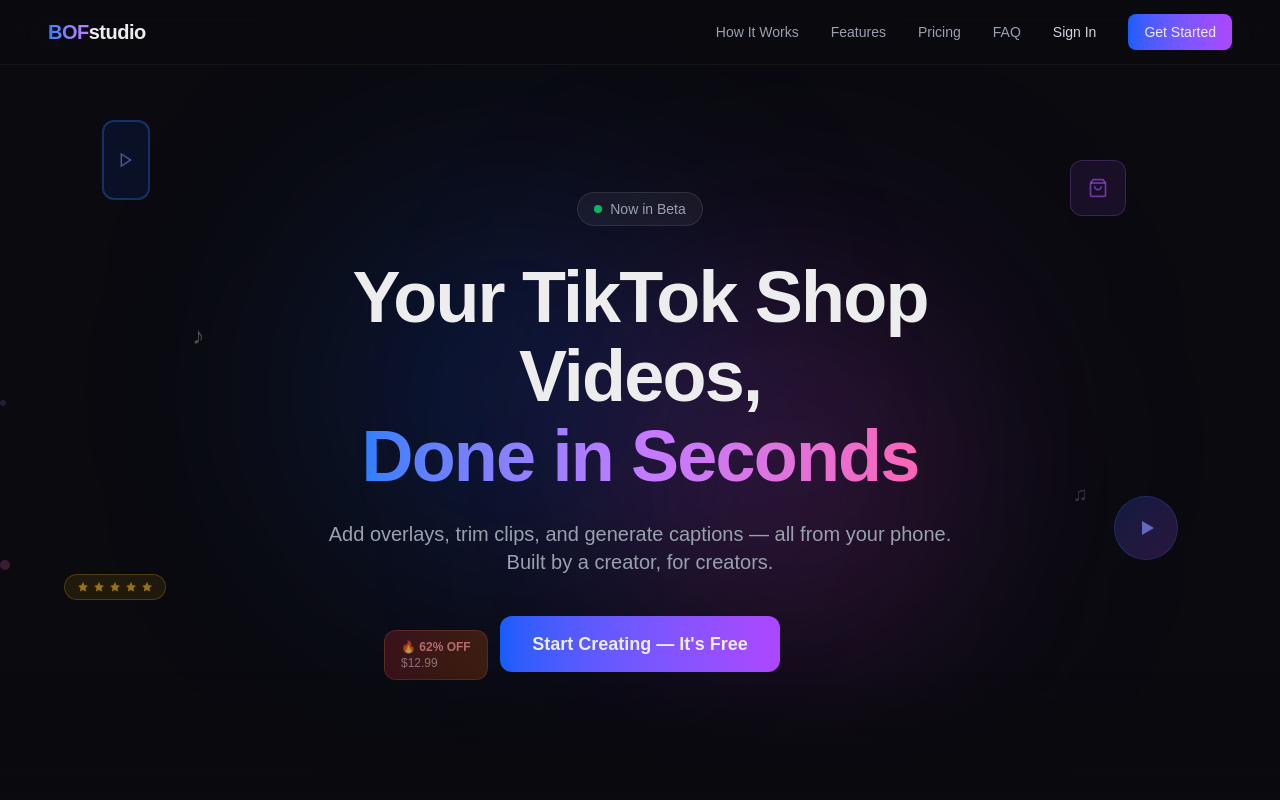
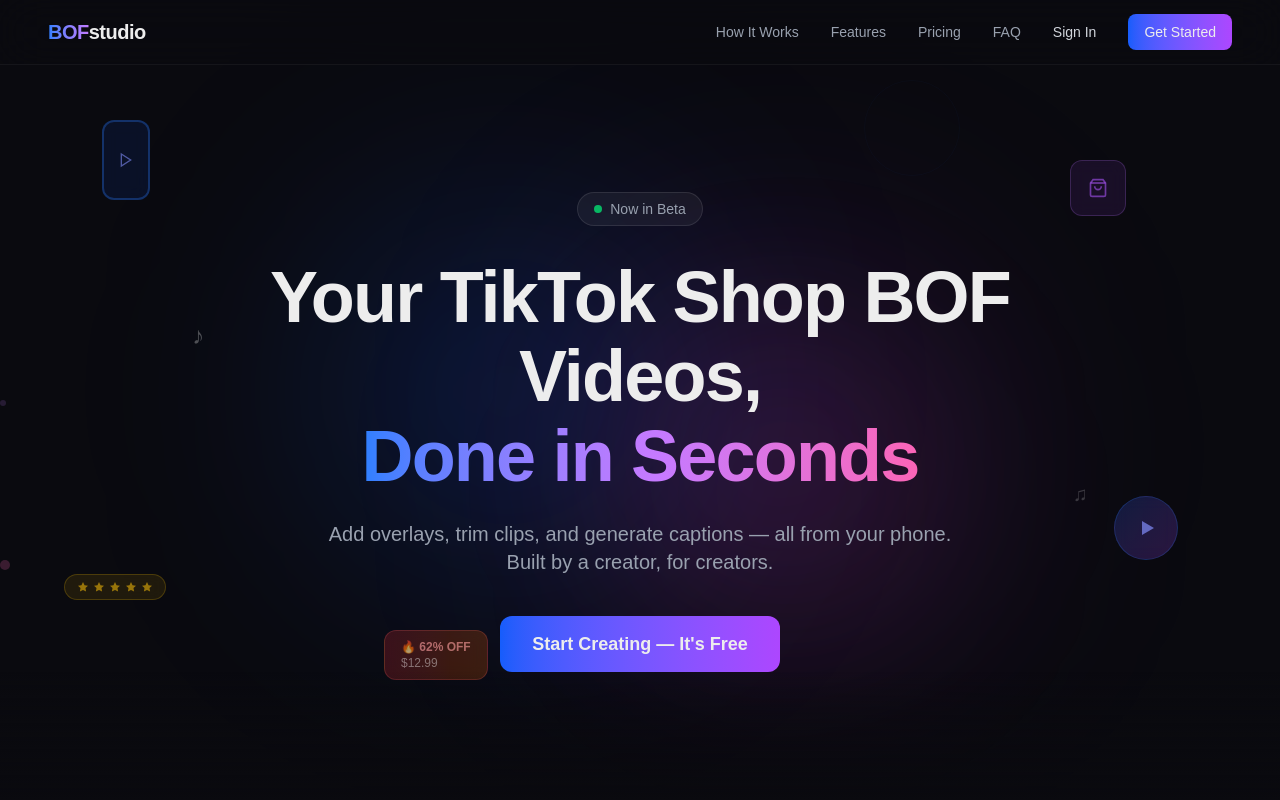
Before and after one commit to katetonioloai/bofstudio-landing, a Next.js app: page /bofstudio-landing/ in a window 1280 px wide. Shown: the top 800 px of the page. Built offline with nearby package versions, Linux system fonts and the light colour scheme.

Commit message:
fix: add BOF to hero headline

```diff
--- a/src/components/HeroSection.tsx
+++ b/src/components/HeroSection.tsx
@@ -120,7 +120,7 @@
           transition={{ duration: 0.8, delay: 0.4 }}
           className="text-3xl sm:text-4xl md:text-5xl lg:text-7xl font-bold tracking-tight leading-[1.1] mb-4 sm:mb-6"
         >
-          Your TikTok Shop Videos,{" "}
+          Your TikTok Shop BOF Videos,{" "}
           <br className="hidden sm:block" />
           <span className="bg-gradient-to-r from-blue-500 via-purple-400 to-pink-400 bg-clip-text text-transparent">
             Done in Seconds
```
